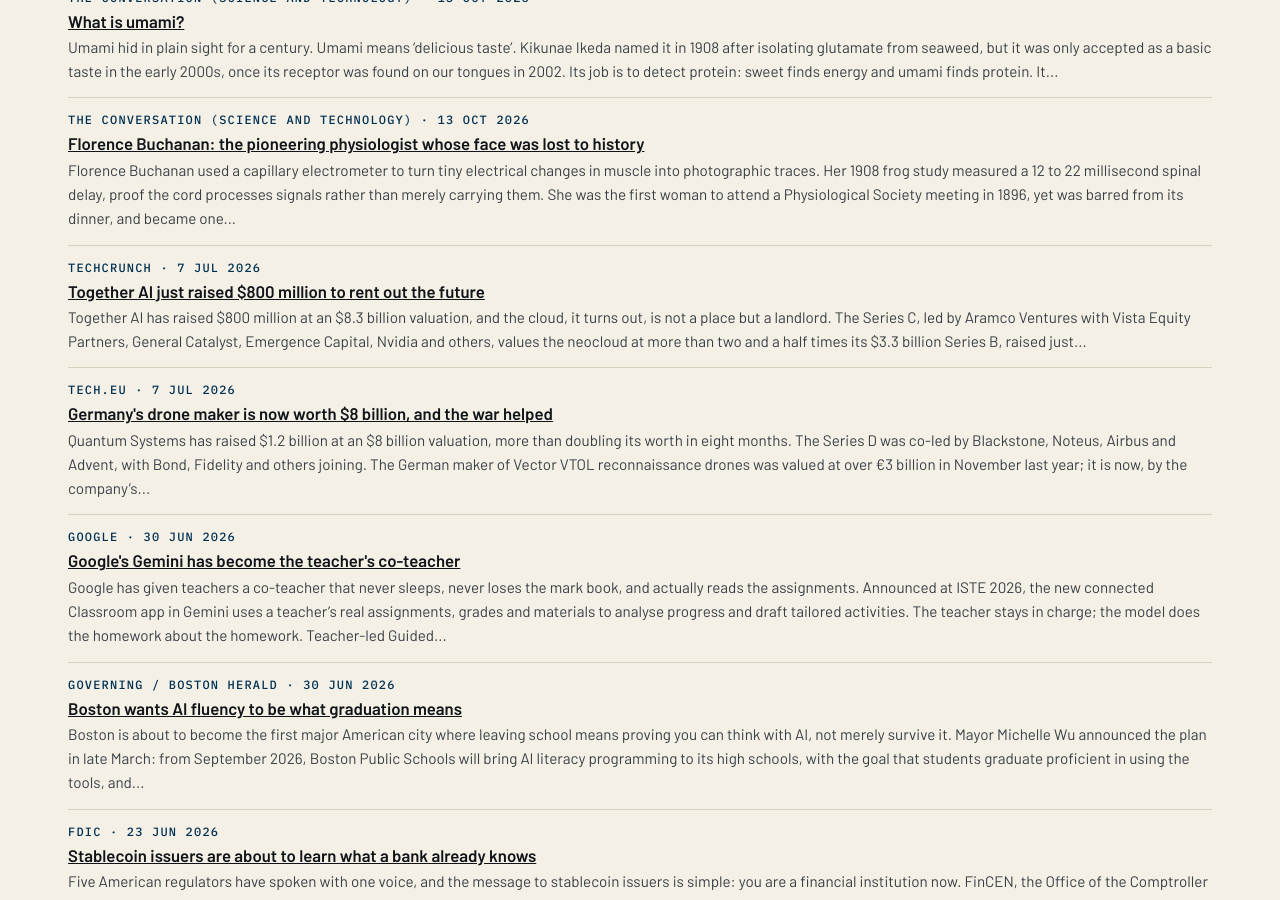
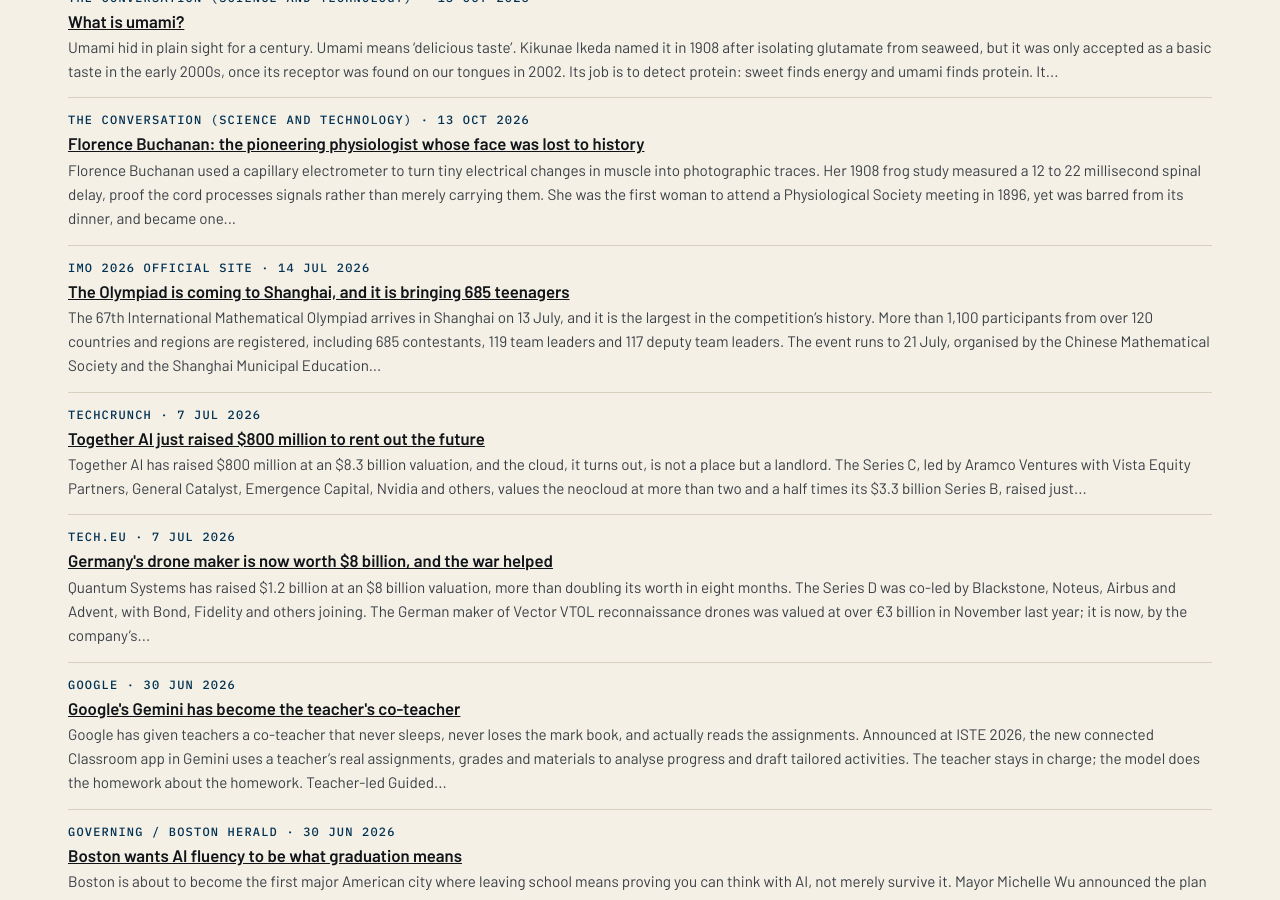
Before and after one commit to katz-news/katz.news, a Jekyll site: the page built from briefs/index.html, in a window 1280 px wide and 900 px high, scrolled down 14549 px. Built offline with Jekyll 4.4.1, drawn with Linux system fonts in a browser that asks for light colours.

Commit message:
Publish 2026-11-06

```diff
--- a/_data/build.yml
+++ b/_data/build.yml
@@ -1 +1 @@
-published_at: 2026-11-06T19:51:07Z
+published_at: 2026-11-06T19:52:38Z
--- /dev/null
+++ b/_posts/briefs/2026-11-06-the-olympiad-is-coming-to-shanghai-and-it-is-bringing-685-teenagers.md
@@ -0,0 +1,15 @@
+---
+published: true
+title: The Olympiad is coming to Shanghai, and it is bringing 685 teenagers
+date: 2026-07-14
+section: education
+source_name: IMO 2026 official site
+source_url: https://www.imo2026.com/info/1041/1341.htm
+---
+The 67th International Mathematical Olympiad arrives in Shanghai on 13 July, and it is the largest in the competition's history.
+
+More than 1,100 participants from over 120 countries and regions are registered, including 685 contestants, 119 team leaders and 117 deputy team leaders. The event runs to 21 July, organised by the Chinese Mathematical Society and the Shanghai Municipal Education Commission, and hosted by Shanghai High School.
+
+The Olympiad is the one place on earth where being the cleverest teenager in your country is merely the entry requirement. Six problems, two days, four and a half hours each, no calculators, no internet, no excuses.
+
+Conclusion: the IMO is not an exam, but rather a gladiatorial contest fought with pencil and proof, and Shanghai is its biggest arena yet.
```
